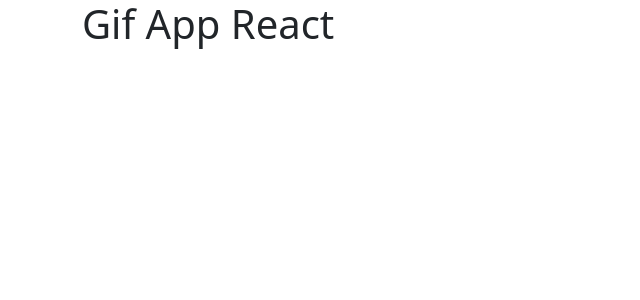
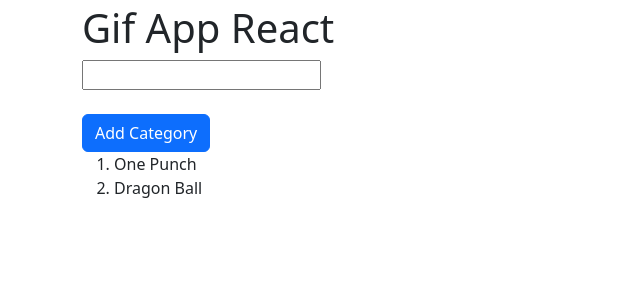
Before and after one commit to mlestrella843/GifApp-React, a React (Vite) app: page / in a window 1280 px wide. Shown: the top 300 px of the page, without its empty margins (0-640 px from the left). Built offline with nearby package versions, Linux system fonts and the light colour scheme.

Commit message:
Instaling React-Bootstrap

```diff
--- a/index.html
+++ b/index.html
@@ -6,9 +6,12 @@
     <meta name="viewport" content="width=device-width, initial-scale=1.0" />
     <title>Vite + React</title>
   </head>
-  <body class="container">
+  <body>
 
-    <div id="root"></div>
-    <script type="module" src="/src/main.jsx"></script>
+      <div id="root"></div>
+
+      <script type="module" src="/src/main.jsx"></script>
+
+
   </body>
 </html>
--- a/package.json
+++ b/package.json
@@ -12,6 +12,7 @@
   "dependencies": {
     "bootstrap": "^5.3.1",
     "react": "^18.2.0",
+    "react-bootstrap": "^2.8.0",
     "react-dom": "^18.2.0"
   },
   "devDependencies": {
--- a/src/GifApp.jsx
+++ b/src/GifApp.jsx
@@ -1,20 +1,49 @@
 
+  import { useState } from "react";
+  import Button from 'react-bootstrap/Button';
+  import Form from 'react-bootstrap/Form';
+  import InputGroup from 'react-bootstrap/InputGroup';
 
   export const GifApp = () => {
+
+      const [ categories, setCategories ] = useState(['One Punch', 'Dragon Ball']);
+      //console.log(categories);
+      //Funcion que agrega una categoria
+      const onAddCategory = () => {
+          //console.log('valor');
+          //los tres puntos delante significa que hara un espejo de todo lo que contiene el arreglo categories
+          //setCategories([ ...categories, 'valor']);
+          //Los nuevos valores se alnmacenan en categories, setCategories es solo la funcion para alterar el estado
+          //de categories
+          //Si el nuevo valor se quiere insertar al inicio se coloca asi
+          setCategories([ 'valor', ...categories ]);
+          console.log(categories);
+      }
       return (
         <>
+          <div className="container mt-1">
             {/* Title */}
             <h1>Gif App React</h1>
 
-
             {/* Input */}
-
-
+            <input className="mb-3 b-5" />
 
             {/* Listado fr Gifs */}
+
+            <br/>
+            <Button variant="primary mt-2" onClick={ onAddCategory }>Add Category</Button>
                 {/* Gif Item */}
 
+                <ol>
+                {
+                    categories.map( category => {
+                       return <li key={ category }>{ category } </li>
+                    })
+                }
+                </ol>
 
+          </div>
         </>
       )
+
 }
--- a/src/main.jsx
+++ b/src/main.jsx
@@ -2,6 +2,7 @@ import React from 'react';
 import ReactDOM from 'react-dom/client';
 import './style.css';
 import { GifApp } from './GifApp';
+
 
 ReactDOM.createRoot(document.getElementById('root')).render(
   <React.StrictMode>
--- a/src/style.scss
+++ b/src/style.scss
@@ -1 +1,2 @@
 @import "../node_modules/bootstrap/scss/bootstrap.scss";
+@import '~bootstrap/scss/bootstrap';
```
Also changed, not shown: 2 other files (tests, documents, lock files or other folders). Lines whose indentation alone changed are shown as unchanged.
